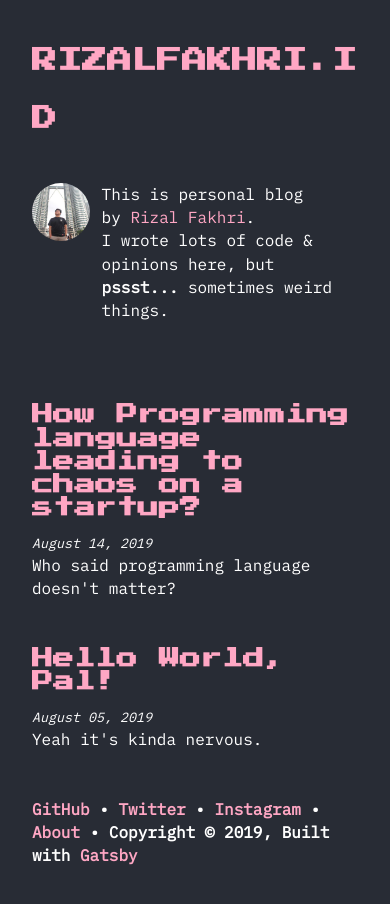
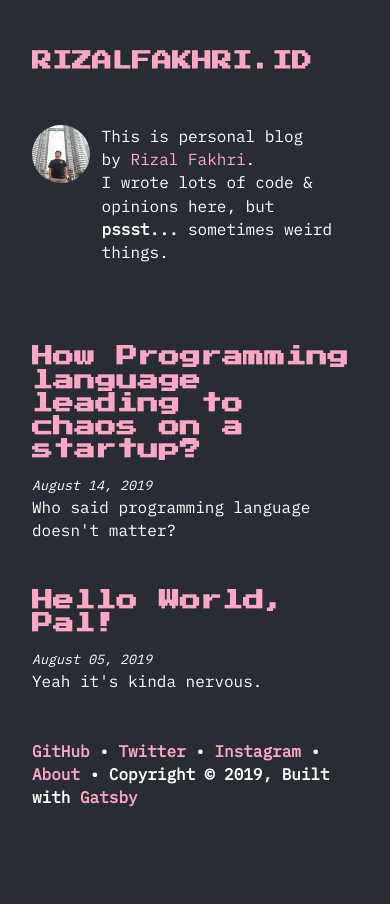
Before and after one commit to rizalfakhri/rizalfakhri.id, a Gatsby site: page / in a window 390 px wide. After the commit the page ends 846 px from the top, so only its background shows below. Built offline with nearby package versions, Linux system fonts and the light colour scheme; Gatsby itself is replaced by a stand-in of ours; some packages are replaced by stand-ins of ours.

Commit message:
Fix font size

```diff
--- a/src/styles/global.css
+++ b/src/styles/global.css
@@ -47,7 +47,7 @@ h1, h2, h3, h4, h5, h6 {
 @media only screen  and (min-width: 300px) and (max-width: 600px) {
 
     .blog-name {
-        font-size: 25px !important;
+        font-size: 20px !important;
     }
 
     .bio-description {
```
